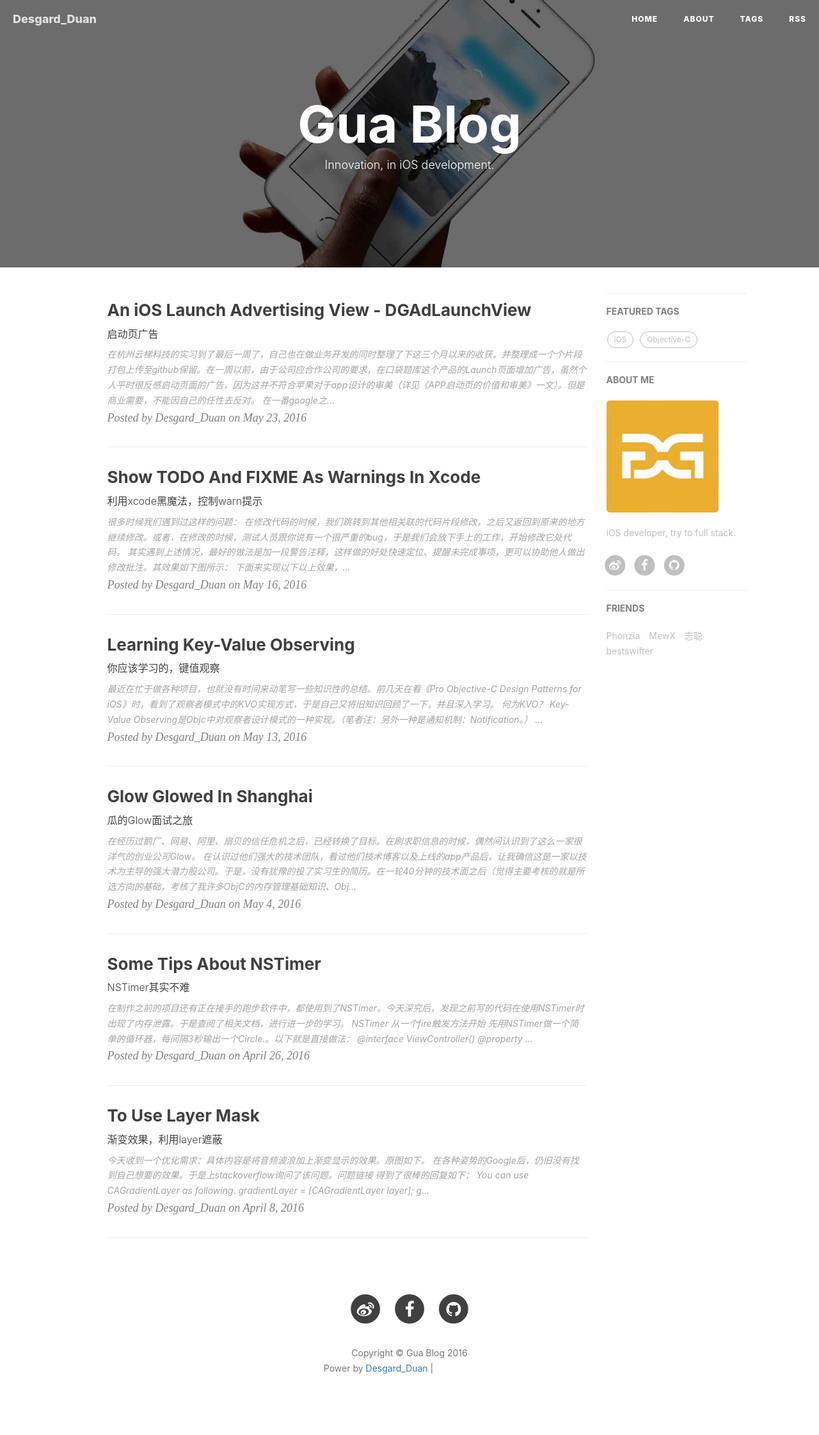
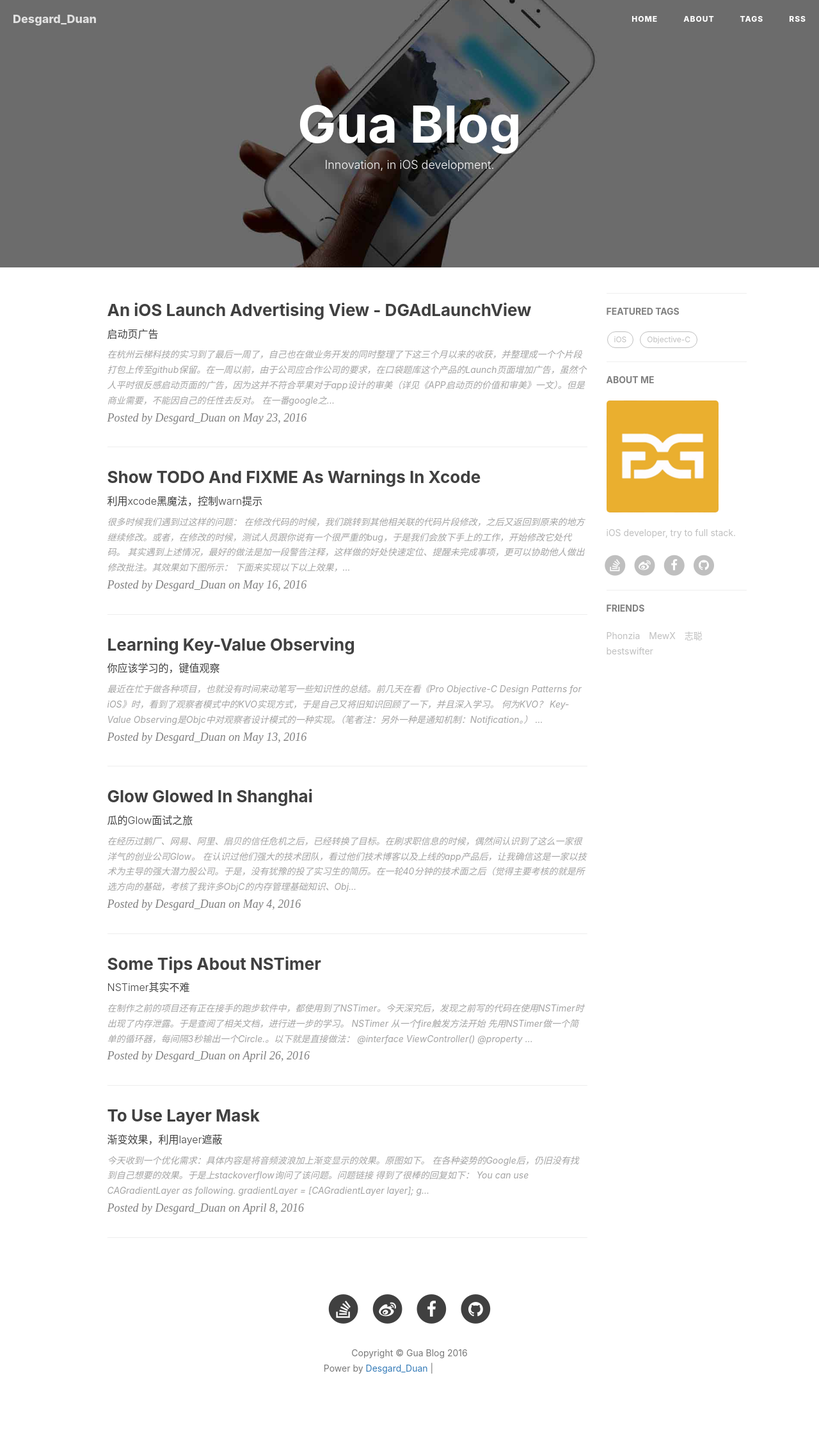
Before and after one commit to Desgard/desgard.github.com, a Jekyll site: the page built from index.html, in a window 1280 px wide. Shown: the whole page at 64% size. Built offline with Jekyll 4.4.1, drawn with Linux system fonts in a browser that asks for light colours; nearby versions of some CDN libraries; the list of posts is cut into pages by our own code; comment, search, counter and statistics services are not loaded; grey boxes are pictures that could not be loaded.

Commit message:
MOD：上传sof用户连接

```diff
--- a/_includes/footer.html
+++ b/_includes/footer.html
@@ -26,7 +26,7 @@
                     {% endif %}
 
                     <!-- add Weibo, Zhihu by Hux, add target = "_blank" to <a> by Hux -->
-                    {% if site.zhihu_username %}
+                    {% if site.stackoverflow_username %}
                     <li>
                         <a target="_blank" href="https://stackoverflow.com/users/6119149/{{ site.stackoverflow_username }}">
                             <span class="fa-stack fa-lg">
--- a/_layouts/page.html
+++ b/_layouts/page.html
@@ -130,7 +130,7 @@ layout: default
                                 </a>
                             </li>
                             {% endif %}
-                            {% if site.zhihu_username %}
+                            {% if site.stackoverflow_username %}
                             <li>
                                 <a target="_blank" href="https://stackoverflow.com/users/6119149/{{ site.zhihu_username }}">
                                     <span class="fa-stack fa-lg">
```
